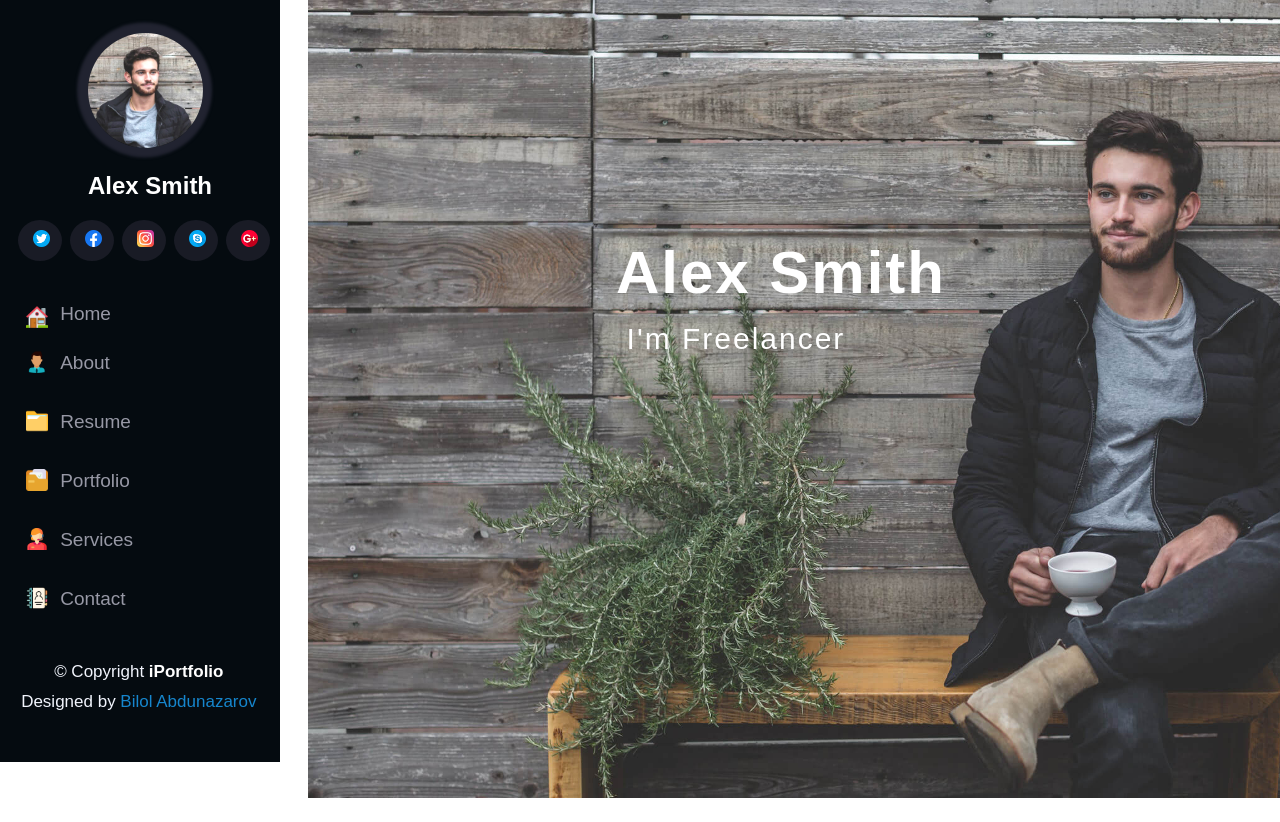
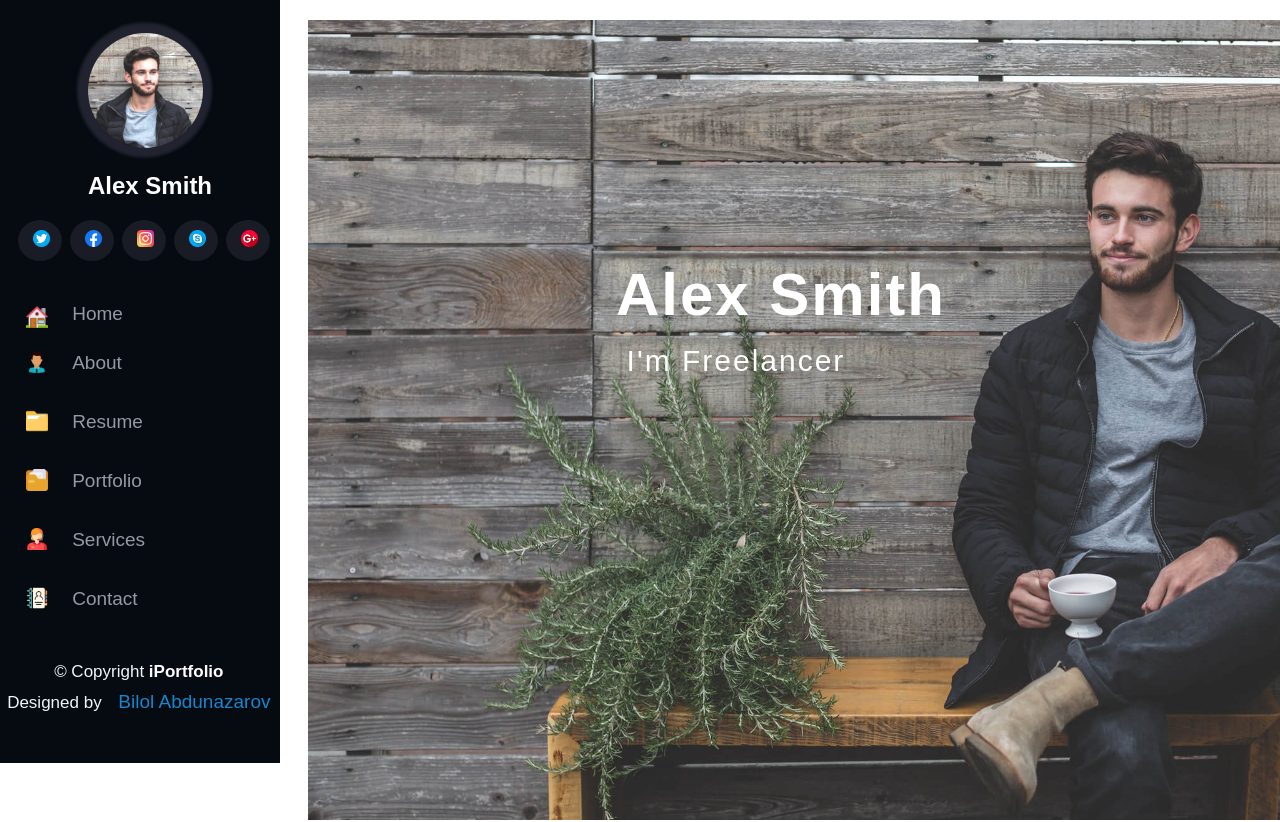
Before and after one commit to bilol-tech/alex_website, a plain HTML site: page index.html in a window 1280 px wide. Shown: the top 822 px of the page. Drawn offline with Linux system fonts and the light colour scheme.

Commit message:
we change some our mistakes

```diff
--- a/index.html
+++ b/index.html
@@ -49,7 +49,7 @@
                     </div>
 
                     <div class="home-text-wrapper">
-                        <p>Home</p>
+                        <p><a href="#home">Home</a></p>
                     </div>
                 </div>
 
@@ -59,7 +59,7 @@
                     </div>
 
                     <div class="about-text-wrapper">
-                        <p>About</p>
+                        <p> <a href="#about-section">About</a> </p>
                     </div>
                 </div>
 
@@ -69,7 +69,7 @@
                         </div>
 
                         <div class="resume-text-wrapper">
-                            <p>Resume</p>
+                            <p><a href="#resume-section">Resume</a></p>
                         </div>
                     </div>
 
@@ -79,7 +79,7 @@
                         </div>
 
                          <div class="portfolio-text-wrapper">
-                              <p>Portfolio</p>
+                              <p><a href="#portfolio-section">Portfolio</a></p>
                          </div>
                     </div>
 
@@ -89,7 +89,7 @@
                          </div>
 
                         <div class="services-text-wrapper">
-                             <p>Services</p>
+                             <p><a href="#services-section">Services</a></p>
                          </div>
                  </div>
                      <div class="contact-wrapper">
@@ -98,7 +98,7 @@
                          </div>
 
                          <div class="contact-text-wrapper">
-                                <p>Contact</p>
+                                <p><a href="#contact-section">Contact</a></p>
                          </div>
                      </div>
                  </div>
@@ -143,7 +143,7 @@
                 <div class="about-section-wrapper">
                     <div class="about-section-details">
                         <div class="title-wrapper">
-                            <h1>About</h1>
+                            <h1>  About</h1>
                         </div>
                         <div class="border-in-about-section">
 
--- a/style.scss
+++ b/style.scss
@@ -8,6 +8,18 @@ html {
 }
 
 .main-container {
+    a {
+        text-decoration: none;
+        font-size: 19px;
+        margin-top: -5px;
+        margin-left: 12px;
+        color: #9798A5;
+        transition: 0.3s;
+    }
+    a:hover {
+        color: #fff;
+    }
+
     display: flex;
     font-family: "Raleway", sans-serif;
     .second-container {
@@ -178,6 +190,7 @@ html {
             .home-wrapper {
             line-height: 25px;
             display: flex;
+
                 img {
                     width: 22px;
                 }
@@ -187,6 +200,7 @@ html {
                     margin-left: 12px;
                     color: #9798A5;
                     transition: 0.3s;
+
                 }
                 p:hover {
                     color: #fff;
```
Also changed, not shown: style.css, 1 other file.
